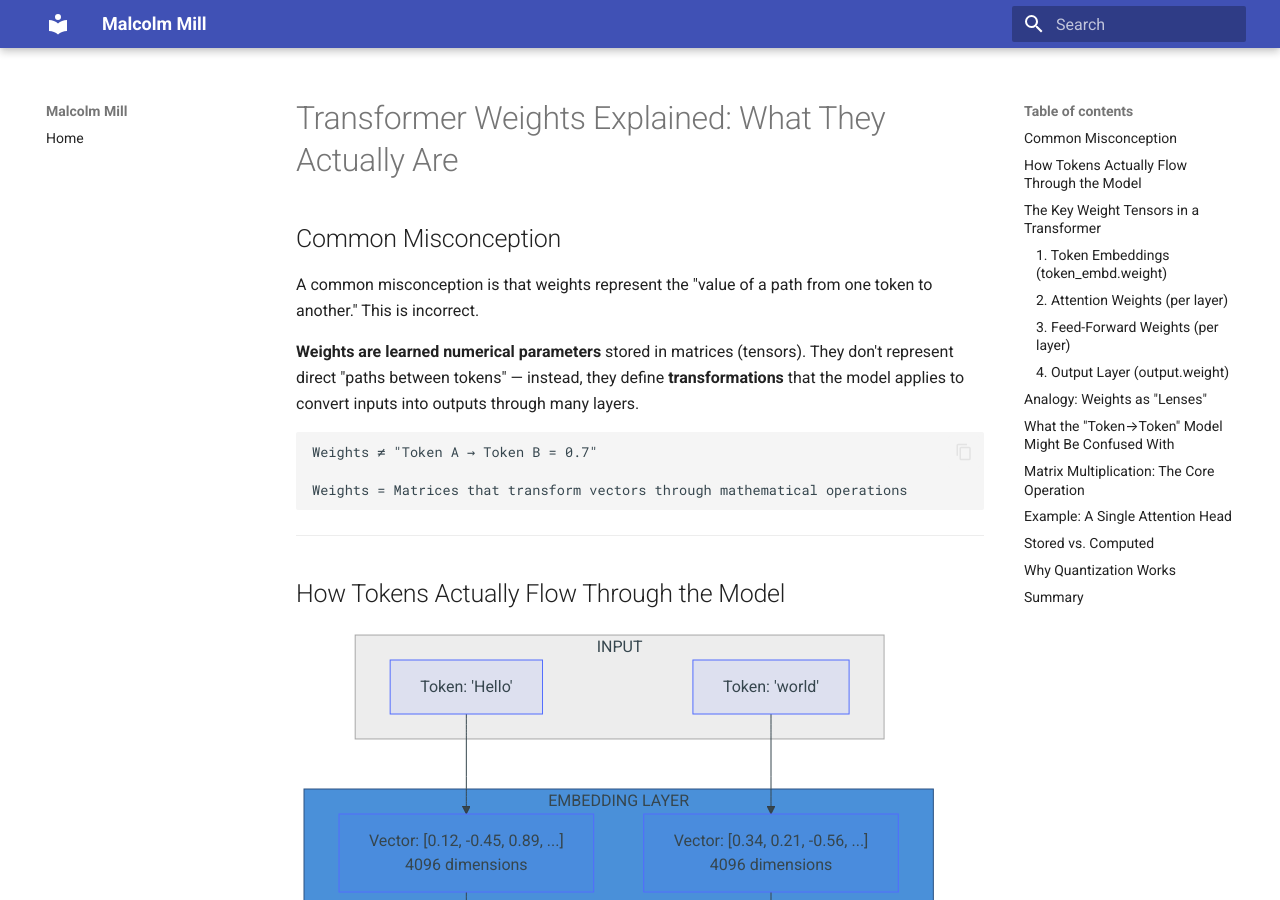
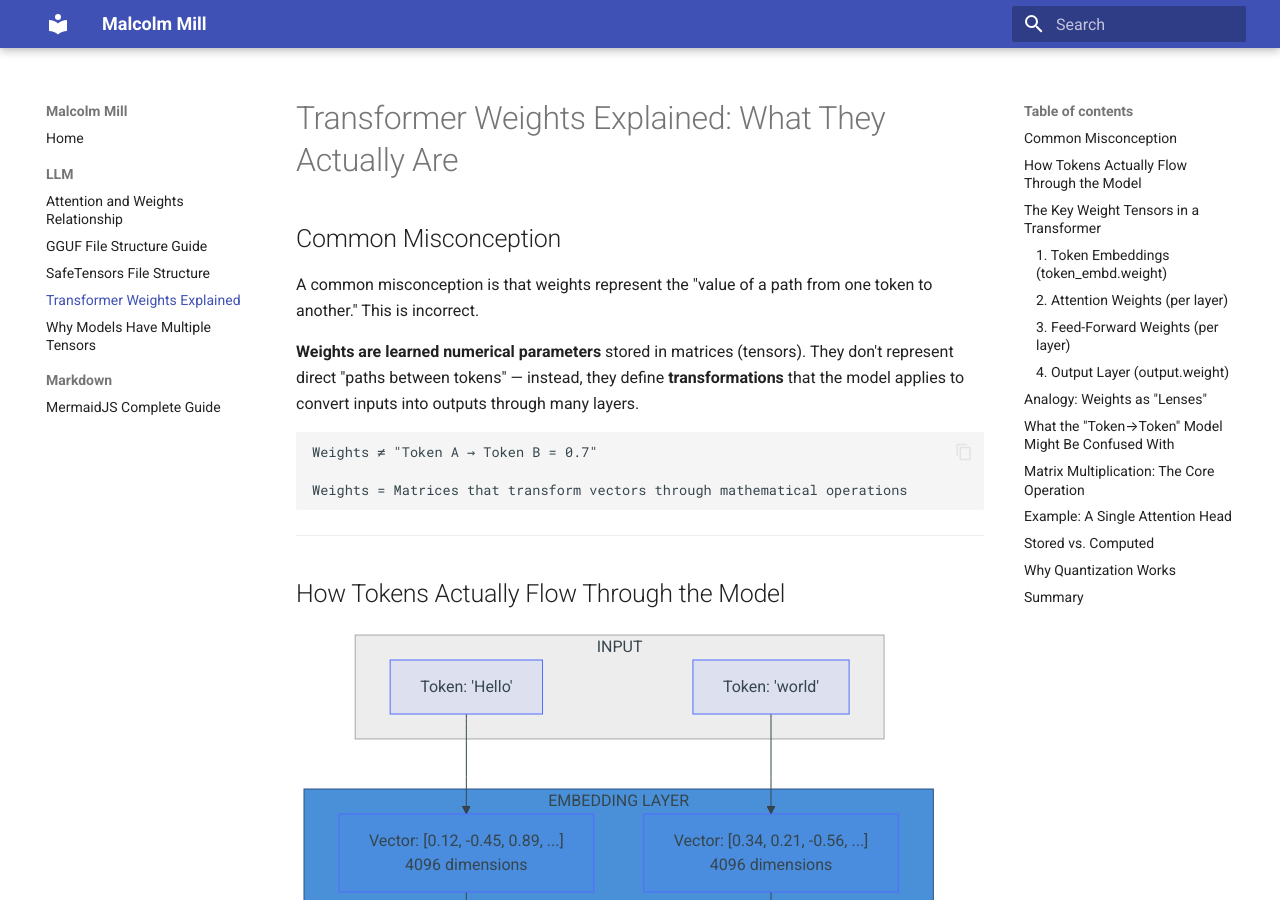
Before and after one commit to malcolm-mill/malcolm-mill.github.io, an MkDocs documentation site: the page built from docs/LLM/transformer-weights-explained.md, in a window 1280 px wide and 900 px high. Built offline with MkDocs 1.6.1 and Material for MkDocs 9.7.7, drawn with Linux system fonts in a browser that asks for light colours.

Commit message:
Add navigation entries for LLM and Markdown documentation pages
Updated mkdocs.yml to include all documentation files in the navigation sidebar, organizing them under LLM and Markdown sections to match the docs folder structure.

🤖 Generated with [Claude Code](https://claude.com/claude-code)

Co-Authored-By: Claude Sonnet 4.5 <noreply@anthropic.com>

```diff
--- a/mkdocs.yml
+++ b/mkdocs.yml
@@ -11,6 +11,14 @@ theme:
 
 nav:
   - Home: index.md
+  - LLM:
+    - Attention and Weights Relationship: LLM/attention-and-weights-relationship.md
+    - GGUF File Structure Guide: LLM/gguf-file-structure-guide.md
+    - SafeTensors File Structure: LLM/safetensors_file_structure.md
+    - Transformer Weights Explained: LLM/transformer-weights-explained.md
+    - Why Models Have Multiple Tensors: LLM/why_models_have_multiple_tensors.md
+  - Markdown:
+    - MermaidJS Complete Guide: Markdown/mermaidjs-complete-guide.md
 
 markdown_extensions:
   - admonition
```
